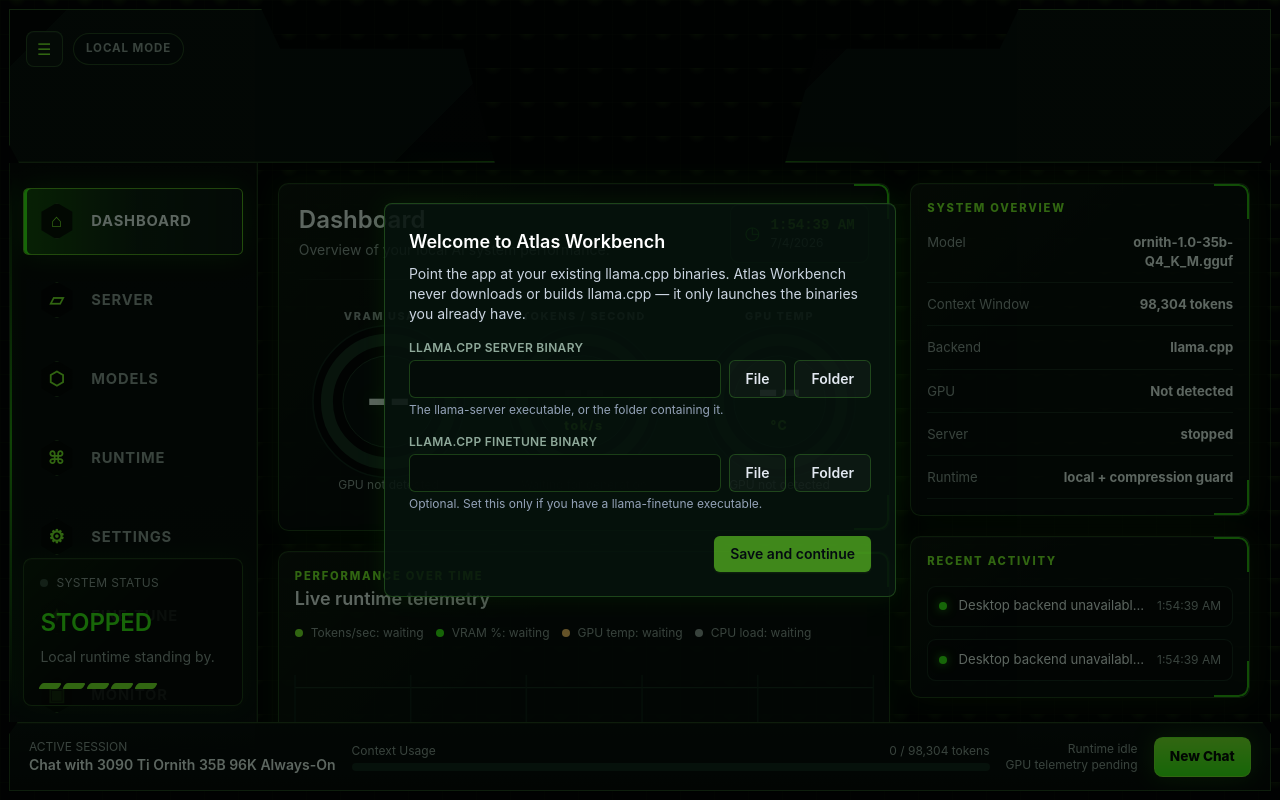
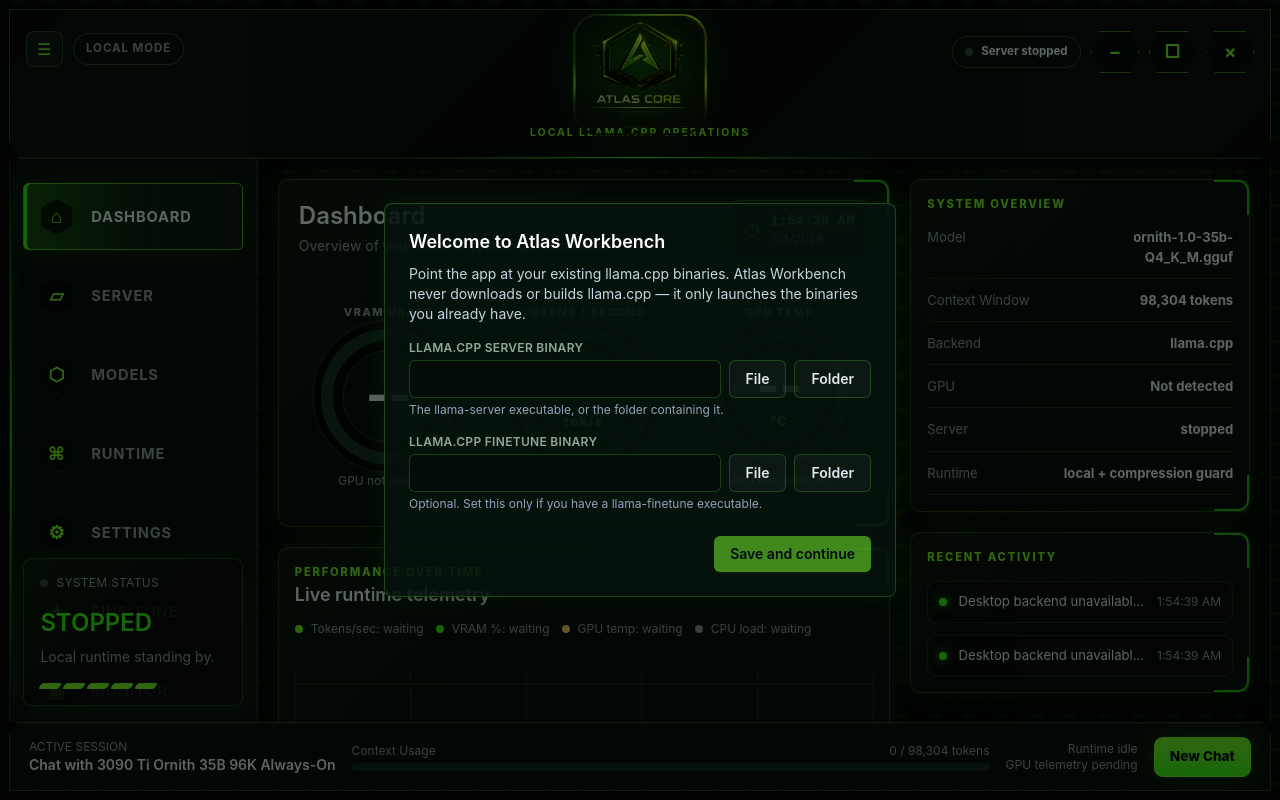
Before and after one commit to reidklassen-design/atlas-workbench, a React (Vite) app: page / in a window 1280 px wide. Built offline with nearby package versions, Linux system fonts and the light colour scheme.

Commit message:
Restore header controls and badge slot

```diff
--- a/src/index.css
+++ b/src/index.css
@@ -37,17 +37,17 @@
   .neo-header {
     position: relative;
     display: grid;
-    grid-template-columns: minmax(230px, 1fr) auto minmax(230px, 1fr);
+    grid-template-columns: minmax(280px, 1fr) minmax(15rem, 19rem) minmax(280px, 1fr);
     align-items: start;
     gap: 1rem;
-    min-height: 154px;
+    min-height: 142px;
     border: 1px solid rgba(61, 122, 50, 0.68);
     background:
       linear-gradient(135deg, transparent 0 4%, rgba(7, 19, 13, 0.98) 4% 38%, rgba(3, 8, 6, 0.98) 38% 62%, rgba(7, 19, 13, 0.98) 62% 96%, transparent 96%),
       #030806;
     box-shadow: 0 14px 40px rgba(0, 0, 0, 0.38), inset 0 -1px 0 rgba(124, 255, 43, 0.08);
     padding: 0.85rem 1rem 1.05rem;
-    clip-path: polygon(0 0, 20% 0, 21.5% 26%, 36% 26%, 38.5% 100%, 61.5% 100%, 64% 26%, 78.5% 26%, 80% 0, 100% 0, 100% 88%, 99.2% 100%, 0.8% 100%, 0 88%);
+    clip-path: polygon(0 0, 100% 0, 100% 88%, 99.2% 100%, 0.8% 100%, 0 88%);
   }
   .neo-header::after {
     content: "";
@@ -62,7 +62,7 @@
   .neo-header-left,
   .neo-header-right {
     position: relative;
-    z-index: 3;
+    z-index: 20;
     display: flex;
     align-items: center;
     gap: 0.65rem;
@@ -137,28 +137,26 @@
     box-shadow: 0 0 18px rgba(255, 77, 77, 0.18), inset 0 0 18px rgba(255, 77, 77, 0.08);
   }
   .neo-brand {
-    position: absolute;
-    z-index: 5;
-    top: 0.1rem;
-    left: 50%;
-    width: 18rem;
-    transform: translateX(-50%);
+    position: relative;
+    z-index: 2;
+    width: 100%;
     display: flex;
     flex-direction: column;
     align-items: center;
     justify-content: center;
     gap: 0;
+    margin-top: -0.75rem;
     pointer-events: none;
   }
   .neo-brand-mark {
-    height: 9.25rem;
-    width: 18rem;
+    height: 8rem;
+    width: min(18rem, 100%);
     border-radius: 0;
-    filter: drop-shadow(0 0 32px rgba(57, 255, 20, 0.7));
+    filter: drop-shadow(0 0 28px rgba(57, 255, 20, 0.65));
     object-fit: contain;
   }
   .neo-brand-subtitle {
-    margin-top: -1.05rem;
+    margin-top: -0.9rem;
     font-size: 0.66rem;
     font-weight: 700;
     letter-spacing: 0.18em;
```
